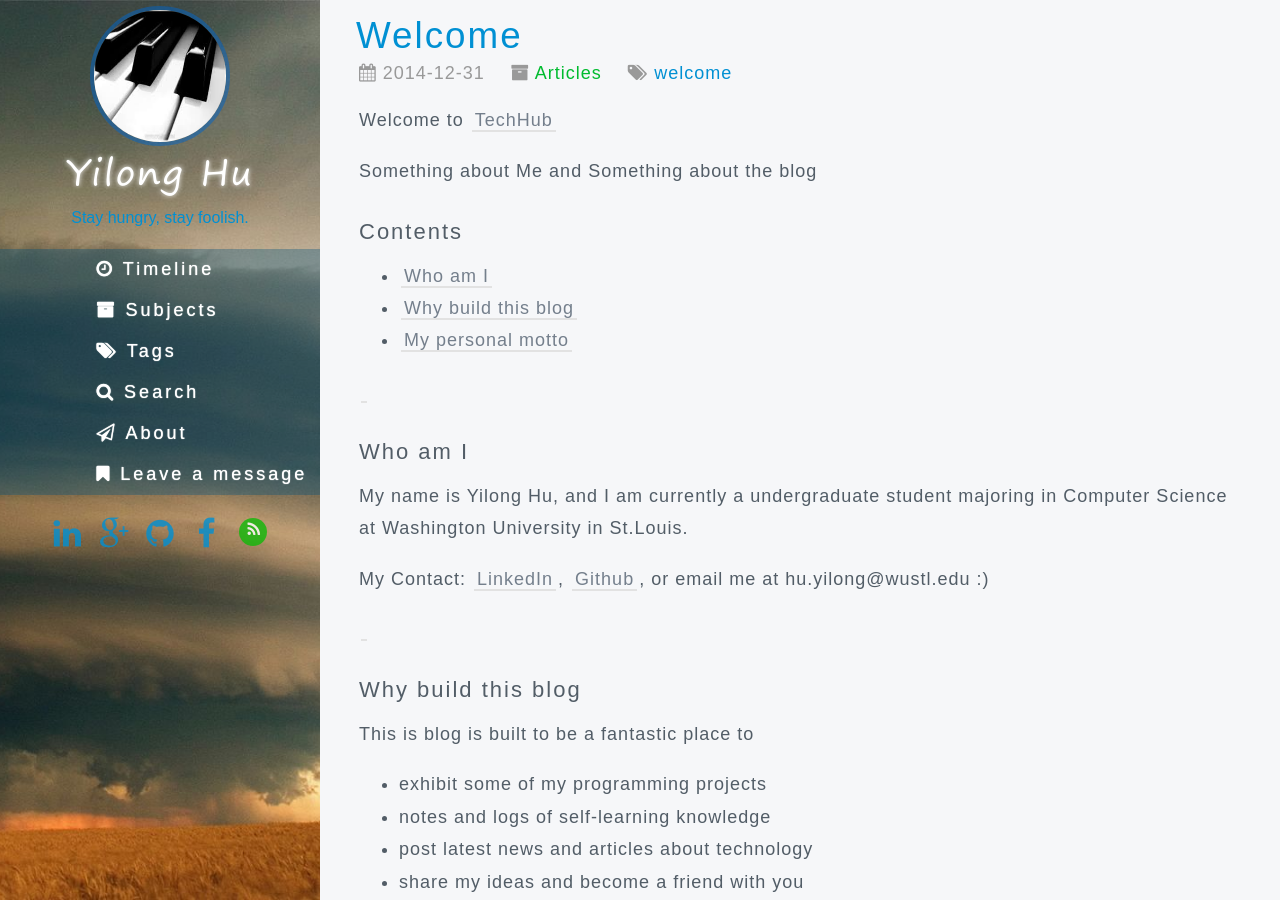
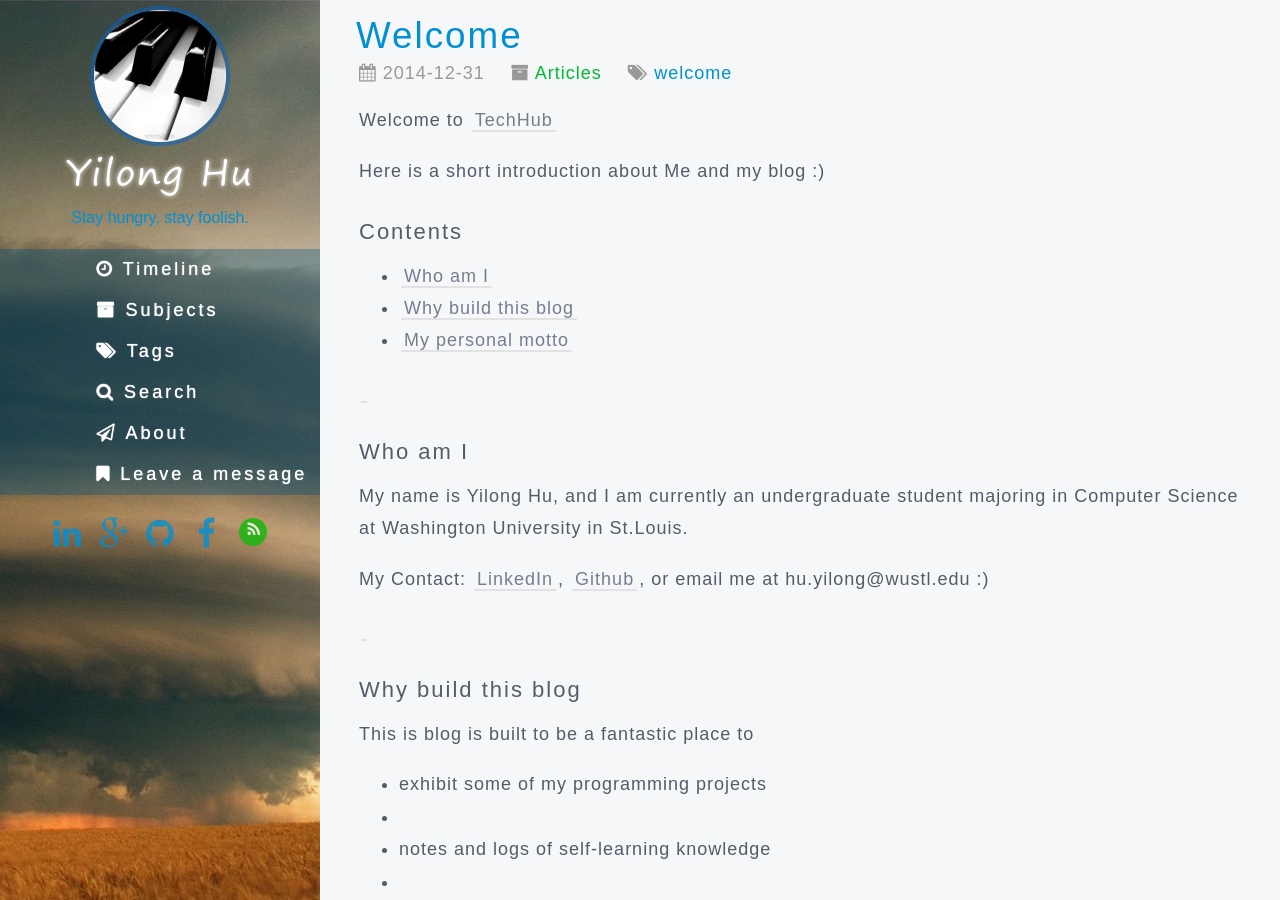
Before and after one commit to huyilong/huyilong.github.io, a Jekyll site: the page built from _posts/Articles/2014-12-31-Welcome.md, in a window 1280 px wide and 900 px high. Built offline with Jekyll 4.4.1, drawn with Linux system fonts in a browser that asks for light colours; some web fonts are replaced; comment, search, counter and statistics services are not loaded.

Commit message:
Update 2014-12-31-Welcome.md

```diff
--- a/_posts/Articles/2014-12-31-Welcome.md
+++ b/_posts/Articles/2014-12-31-Welcome.md
@@ -7,7 +7,7 @@ tags: [welcome]
 
 Welcome to [TechHub](http://huyilong.github.io/)
 
-Something about Me and Something about the blog
+Here is a short introduction about Me and my blog :)
 
 <!-- more -->
 
@@ -20,7 +20,7 @@ Something about Me and Something about the blog
 
 ###Who am I
 
-My name is Yilong Hu, and I am currently a undergraduate student majoring in Computer Science at
+My name is Yilong Hu, and I am currently an undergraduate student majoring in Computer Science at
 Washington University in St.Louis.
 
 My Contact: [LinkedIn](https://www.linkedin.com/in/huyilong), [Github](https://github.com/huyilong), or email me at hu.yilong@wustl.edu :)
@@ -31,8 +31,11 @@ My Contact: [LinkedIn](https://www.linkedin.com/in/huyilong), [Github](https://g
 
 This is blog is built to be a fantastic place to
 - exhibit some of my programming projects
+-
 - notes and logs of self-learning knowledge
+-
 - post latest news and articles about technology
+-
 - share my ideas and become a friend with you
 
 
```
